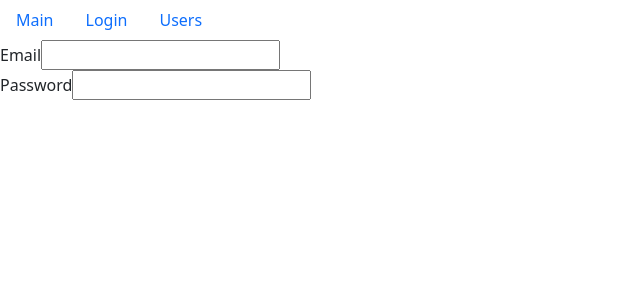
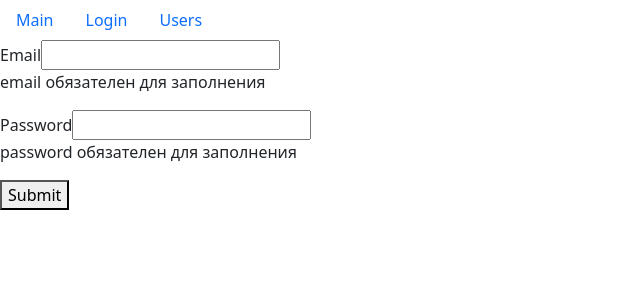
Before and after one commit to ElenaFrank/react-graduate-work_invalid, a React (Create React App) app: page /login in a window 1280 px wide. Shown: the top 300 px of the page, without its empty margins (0-640 px from the left). Built offline with nearby package versions, Linux system fonts and the light colour scheme.

Commit message:
add working with errors

```diff
--- /dev/null
+++ b/src/components/textField.jsx
@@ -0,0 +1,34 @@
+import React from "react"
+import PropType from "prop-types"
+
+const TextField = ({ label, type, name, value, onChange, error }) => {
+    return (
+        <div>
+            <label
+                htmlFor={name}
+            >
+                {label}
+            </label>
+            <input
+                type={type}
+                id={name}
+                name={name}
+                value={value}
+                onChange={onChange}
+            />
+            {error && <p>{error}</p>}
+        </div>
+    )
+}
+TextField.defaultProps = {
+    type: "text"
+}
+TextField.propTypes = {
+    label: PropType.string,
+    type: PropType.string,
+    name: PropType.string,
+    value: PropType.string,
+    onChange: PropType.func,
+    error: PropType.string
+}
+export default TextField
--- a/src/layouts/login.jsx
+++ b/src/layouts/login.jsx
@@ -1,21 +1,53 @@
-import React, { useState } from "react"
+import React, { useState, useEffect } from "react"
+import TextField from "../components/textField"
 
 const Login = () => {
-    const [email, setEmail] = useState("")
-    const handleChange = (e) => {
-        setEmail(e.target.value)
-        console.log(e.target.value)
+    const [data, setData] = useState({ email: "", password: "" })
+    const [errors, setErrors] = useState({})
+    const handleChange = ({ target }) => {
+        setData((prevState) => ({
+            ...prevState,
+            [target.name]: target.value
+        }))
+    }
+    useEffect(() => {
+        validate()
+    }, [data])
+    const validate = () => {
+        const errors = {}
+        Object.keys(data).forEach(fieldName => {
+            if (data[fieldName].trim() === "") {
+                errors[fieldName] = `${fieldName} обязателен для заполнения`
+            }
+        })
+        setErrors(errors)
+        return Object.keys(errors).length === 0
+    }
+
+    const handleSubmit = (e) => {
+        e.preventDefault()
+        const isValid = validate()
+        if (!isValid) return
+        console.log(data)
     }
     return (
-        <form action="">
-            <div>
-                <label htmlFor="email">Email</label>
-                <input type="text" id="email" value={email} onChange={handleChange}/>
-            </div>
-            <div>
-                <label htmlFor="password">Password</label>
-                <input type="password" id="password" />
-            </div>
+        <form onSubmit={handleSubmit}>
+            <TextField
+                label="Email"
+                name="email"
+                value={data.email}
+                onChange={handleChange}
+                error={errors.email}
+            />
+            <TextField
+                label="Password"
+                type="password"
+                name="password"
+                value={data.password}
+                onChange={handleChange}
+                error={errors.password}
+            />
+            <button >Submit</button>
         </form>
     )
 }
```
